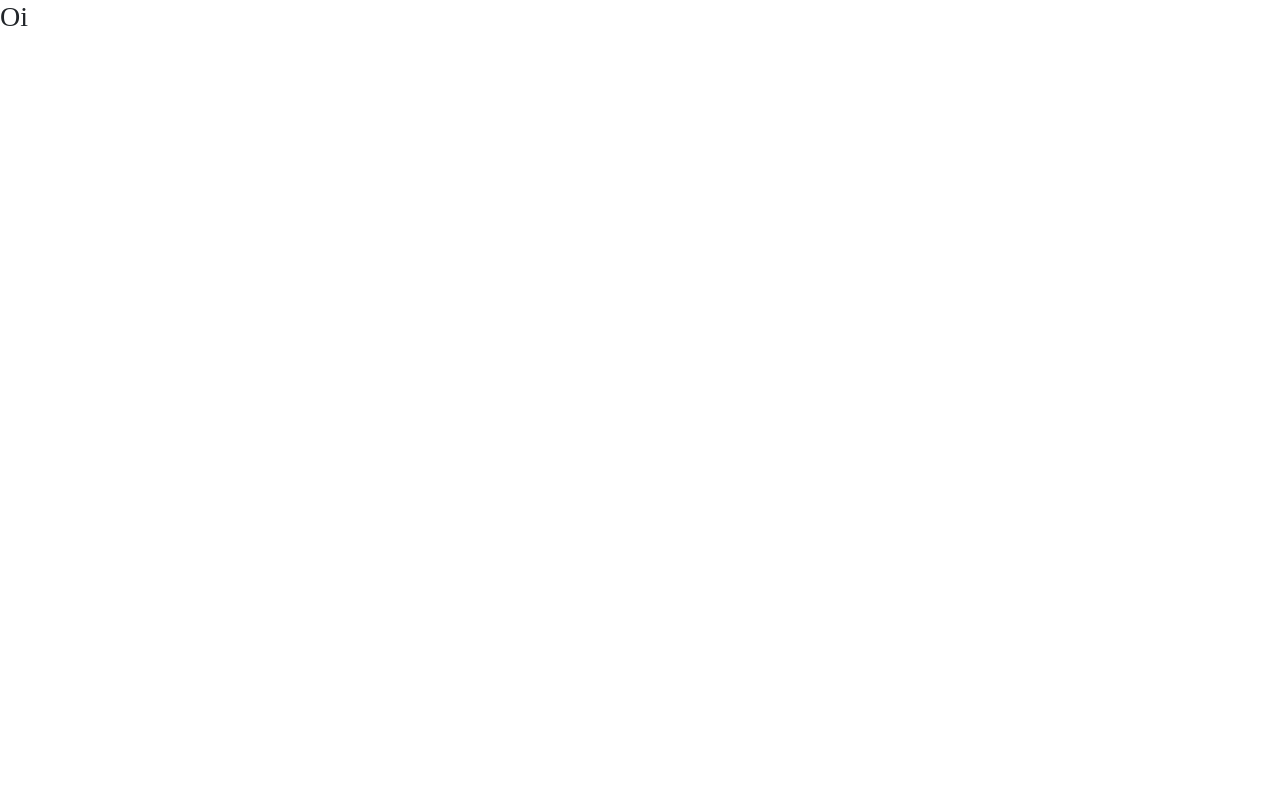
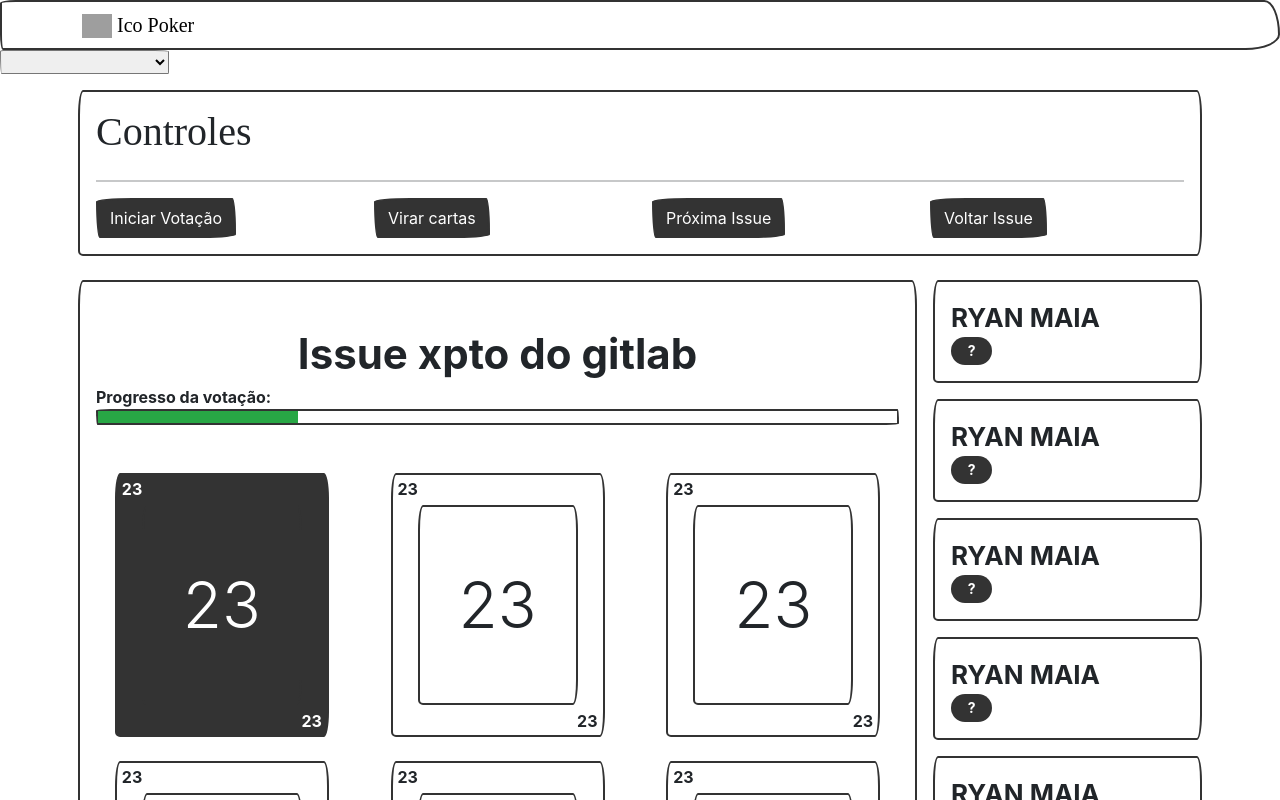
Before and after one commit to Ryan-Maia/planning-poker, a Nuxt app: page /room in a window 1280 px wide. Shown: the top 800 px of the page. Built offline with nearby package versions, Linux system fonts and the light colour scheme; grey boxes are pictures that could not be loaded; a web font is replaced by a local one.

Commit message:
Alterações nas telas

```diff
--- /dev/null
+++ b/components/Navbar.vue
@@ -0,0 +1,12 @@
+<template>
+  <nav class="navbar navbar-light bg-light">
+    <div class="container-fluid">
+      <div class="container">
+        <a class="navbar-brand" href="#">
+          <img src="https://vectorseek.com/wp-content/uploads/2023/09/Archlinux-Logo-Vector.svg-.png" alt="" width="30"
+            height="24" class="d-inline-block align-text-top"> Ico Poker
+        </a>
+      </div>
+    </div>
+  </nav>
+</template>
--- /dev/null
+++ b/components/PokerCard.vue
@@ -0,0 +1,30 @@
+<script setup>
+
+const props = defineProps({
+  cardValue: String,
+  selected: Boolean
+});
+
+
+</script>
+
+<template>
+  <div style="width: fit-content;position: relative; cursor: pointer;" class="card border-primary bg-primary pointer"
+    v-if="selected">
+    <label style="position: absolute; left: 5px; top: 2px;" class="text-white">{{ cardValue }}</label>
+    <label style="position: absolute; bottom: 2px; right: 5px" class="text-white">{{ cardValue }}</label>
+    <div class="card"
+      style="background-color: inherit; width: 160px; height: 200px; margin: 30px 25px; display: grid; text-align: center; justify-content: center; align-items: center;">
+      <label class="display-3 text-white">{{ cardValue }}</label>
+    </div>
+  </div>
+  <div style="width: fit-content;position: relative; cursor: pointer;" class="card border-primary bg-light pointer"
+    v-else>
+    <label style="position: absolute; left: 5px; top: 2px;">{{ cardValue }}</label>
+    <label style="position: absolute; bottom: 2px; right: 5px">{{ cardValue }}</label>
+    <div class="card"
+      style="background-color: inherit; width: 160px; height: 200px; margin: 30px 25px; display: grid; text-align: center; justify-content: center; align-items: center;">
+      <label class="display-3">{{ cardValue }}</label>
+    </div>
+  </div>
+</template>
--- a/pages/index.vue
+++ b/pages/index.vue
@@ -1,6 +1,6 @@
 <script setup>
 
-// const formView = ref("entrar");
+const formView = ref("entrar");
 const cardsForTypes = {
   "Fibonnacci": {
     cards: ["0", "1", "2", "3", "5", "8", "13", "21", "34", "55", "89", "?", "Coffee"]
@@ -15,8 +15,6 @@ const cardsForTypes = {
     cards: ["XS", "S", "M", "L", "XL", "XXL", "?", "Coffee"]
   }
 };
-
-const formView = ref("?");
 
 const roomTitle = ref("");
 const roomCardsType = ref(Object.keys(cardsForTypes)[0]);
@@ -47,16 +45,7 @@ function checkSelectedAllAvaliableCards() {
 </script>
 
 <template>
-  <nav class="navbar navbar-light bg-light">
-    <div class="container-fluid">
-      <div class="container">
-        <a class="navbar-brand" href="#">
-          <img src="https://vectorseek.com/wp-content/uploads/2023/09/Archlinux-Logo-Vector.svg-.png" alt="" width="30"
-            height="24" class="d-inline-block align-text-top"> Ico Poker
-        </a>
-      </div>
-    </div>
-  </nav>
+  <Navbar />
   <div style="display: grid; justify-content: center;" class="mt-4">
     <div class="card" style="width: 500px">
       <div class="card-header text-center">
@@ -87,6 +76,12 @@ function checkSelectedAllAvaliableCards() {
           <template v-else>
             <div>
               <legend class="text-center">Criação de Sala</legend>
+              <div>
+                <label for="username">Usuário</label>
+                <div class="mb-3">
+                  <input type="text" class="form-control" id="username" aria-describedby="usernameHelp">
+                </div>
+              </div>
               <label for="roomName">Titulo da sala</label>
               <div class="mb-3">
                 <input type="text" class="form-control" id="roomName" aria-describedby="roomNameHelp" v-model="roomTitle">
--- a/pages/room.vue
+++ b/pages/room.vue
@@ -1,3 +1,161 @@
+<script setup>
+
+const selectedCardIndex = ref(0);
+const showingResults = ref(false);
+
+function flipCards() {
+  showingResults.value = !showingResults.value;
+}
+
+
+// VAI SER REMOVIDO
+const stylesheets = [
+  "/cerulian.min.css",
+  "/cosmo.min.css",
+  "/cyborg.min.css",
+  "/darkly.min.css",
+  "/flaty.min.css",
+  "/journal.min.css",
+  "/litera.min.css",
+  "/lumen.min.css",
+  "/lux.min.css",
+  "/materia.min.css",
+  "/minty.min.css",
+  "/morph.min.css",
+  "/pulse.min.css",
+  "/quartz.min.css",
+  "/sandstone.min.css",
+  "/simplex.min.css",
+  "/sketchy.min.css",
+  "/slate.min.css",
+  "/solar.min.css",
+  "/spacelab.min.css",
+  "/superhero.min.css",
+  "/united.min.css",
+  "/vapor.min.css",
+  "/yeti.min.css",
+  "/zephyr.min.css"
+];
+
+const selectedStyle = ref();
+function applyStyle(style) {
+  console.log(style);
+  const stylesheetLink = document.getElementById("stylesheetLink");
+  stylesheetLink.href = selectedStyle.value;
+}
+// ATÉ AQUI
+</script>
+
 <template>
-  <h3> Oi </h3>
+  <Navbar />
+  <select @change="applyStyle()" v-model="selectedStyle">
+    <option v-for="stylesheet in stylesheets">
+      {{ stylesheet }}</option>
+  </select>
+  <div class="container mt-3">
+    <div class="row">
+      <div class="col px-2">
+        <div class="container card border-primary p-3">
+          <h1> Controles </h1>
+          <hr>
+          <div class="row">
+            <div class="col">
+              <button class="btn btn-primary">Iniciar Votação</button>
+            </div>
+            <div class="col">
+              <button class="btn btn-primary" @click="flipCards">Virar
+                cartas</button>
+            </div>
+            <div class="col">
+              <button class="btn btn-primary">Próxima Issue</button>
+            </div>
+            <div class="col">
+              <button class="btn btn-primary">Voltar Issue</button>
+            </div>
+          </div>
+        </div>
+      </div>
+    </div>
+  </div>
+  <div class="container mt-4 pb-4">
+    <div class="row gy-4">
+      <Transition mode="out-in" duration="200">
+        <div class="col-sm-12 col-xl-9 px-2" v-if="!showingResults">
+          <div class="card border-primary">
+
+            <div class="container card-body">
+
+              <div class="text-center">
+                <label style="font-size: 42px;" class="mt-4">Issue xpto do gitlab</label>
+              </div>
+
+              <div class="mb-5">
+                <label>Progresso da votação:</label>
+                <div class="progress">
+
+                  <div class="progress-bar bg-success progress-bar-animated" role="progressbar" style="width: 25%;"
+                    aria-valuenow="25" aria-valuemin="0" aria-valuemax="100"></div>
+                </div>
+              </div>
+              <!-- <hr> -->
+              <!-- <div style="display: grid; grid-template-columns: repeat(4, 220px); gap: 20px 11px; justify-content: center;"
+                  class="my-4"> -->
+              <div class="row justify-content-center gy-4">
+                <div class="col-sm-12 col-md-6 col-lg-4 text-center d-flex justify-content-center"
+                  v-for="(number, index) in Array.from({ length: 7 }, (value, index) => index)">
+
+                  <PokerCard cardValue="23" :selected="selectedCardIndex == index" @click="selectedCardIndex = index" />
+                </div>
+              </div>
+            </div>
+          </div>
+        </div>
+        <div class="col-sm-12 col-xl-9 px-2" v-else>
+          <div class="container card border-primary text-center">
+            <label style="font-size: 42px;" class="my-4">Resultados da Votação</label>
+            <div class="row justify-content-center">
+              <div class="col-sm-6 col-xl-4">
+                <div class="card border-primary mb-3" style="min-height: 200px;">
+                  <div class="card-header" style="font-size: 24px;">Mediana</div>
+                  <div class="card-body d-grid" style="align-items: center;">
+                    <label style="font-size: 80px !important;">2</label>
+                  </div>
+                </div>
+              </div>
+              <div class="col-sm-6 col-xl-4">
+                <div class="card border-primary mb-3" style="min-height: 200px;">
+                  <div class="card-header" style="font-size: 24px;">Média</div>
+                  <div class="card-body d-grid" style="align-items: center;">
+                    <label style="font-size: 80px !important;">3</label>
+                  </div>
+                </div>
+              </div>
+              <div class="col-sm-6 col-xl-4">
+                <div class="card border-primary mb-3" style="min-height: 200px;">
+                  <div class="card-header" style="font-size: 24px;">Total de Votos</div>
+                  <div class="card-body d-grid" style="align-items: center;">
+                    <label style="font-size: 80px !important;">7</label>
+                  </div>
+                </div>
+              </div>
+
+
+            </div>
+          </div>
+        </div>
+      </Transition>
+      <div class="col-sm-12 col-xl-3 px-2">
+        <div class="card border-primary mb-3 "
+          v-for="(number, index) in Array.from({ length: 7 }, (value, index) => index)">
+          <div class="card-body row">
+            <label class="label" style="font-size: 26px;">RYAN MAIA</label>
+            <div>
+              <span class="badge rounded-pill bg-primary" style="font-size: 14px;">?</span>
+            </div>
+          </div>
+        </div>
+
+      </div>
+    </div>
+  </div>
 </template>
```
Also changed, not shown: 1 other file (tests, documents, lock files or other folders).
